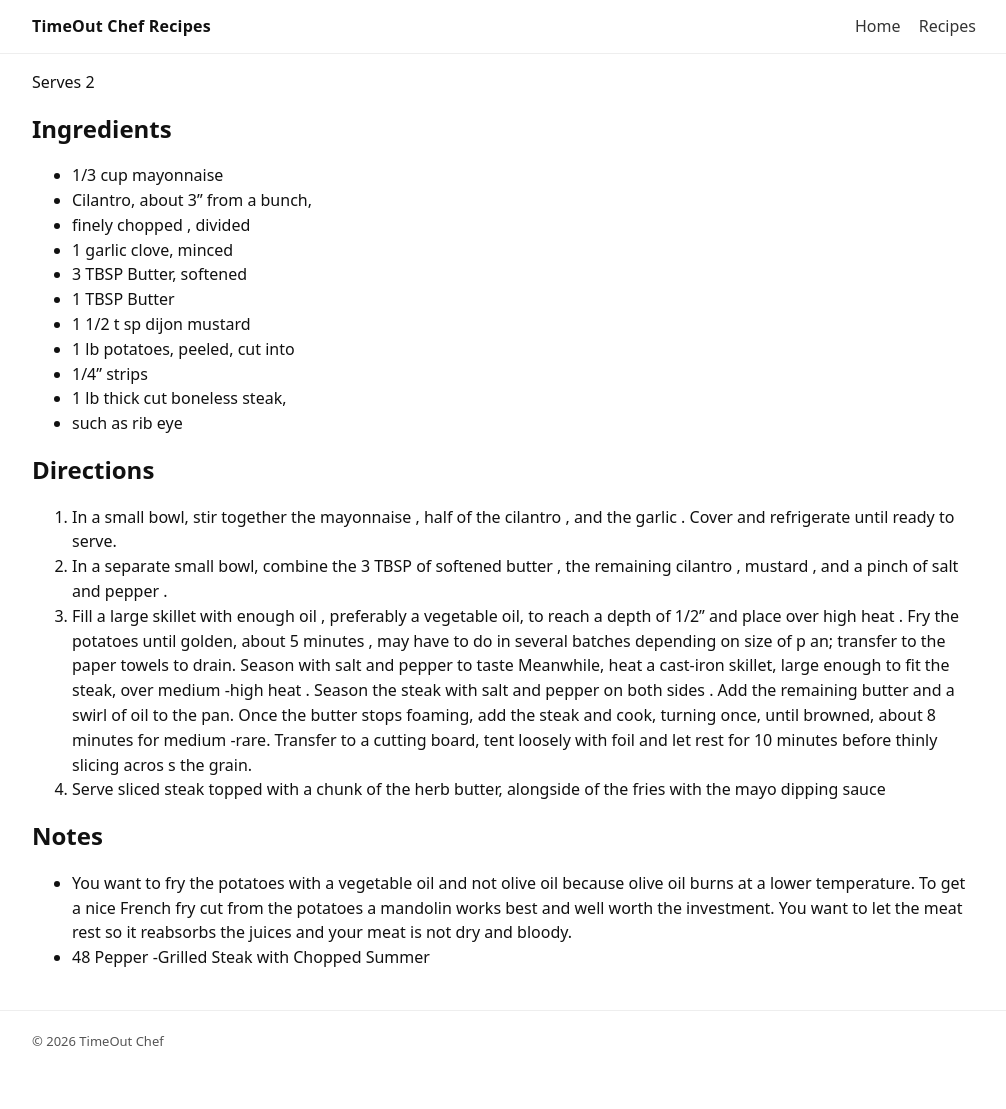
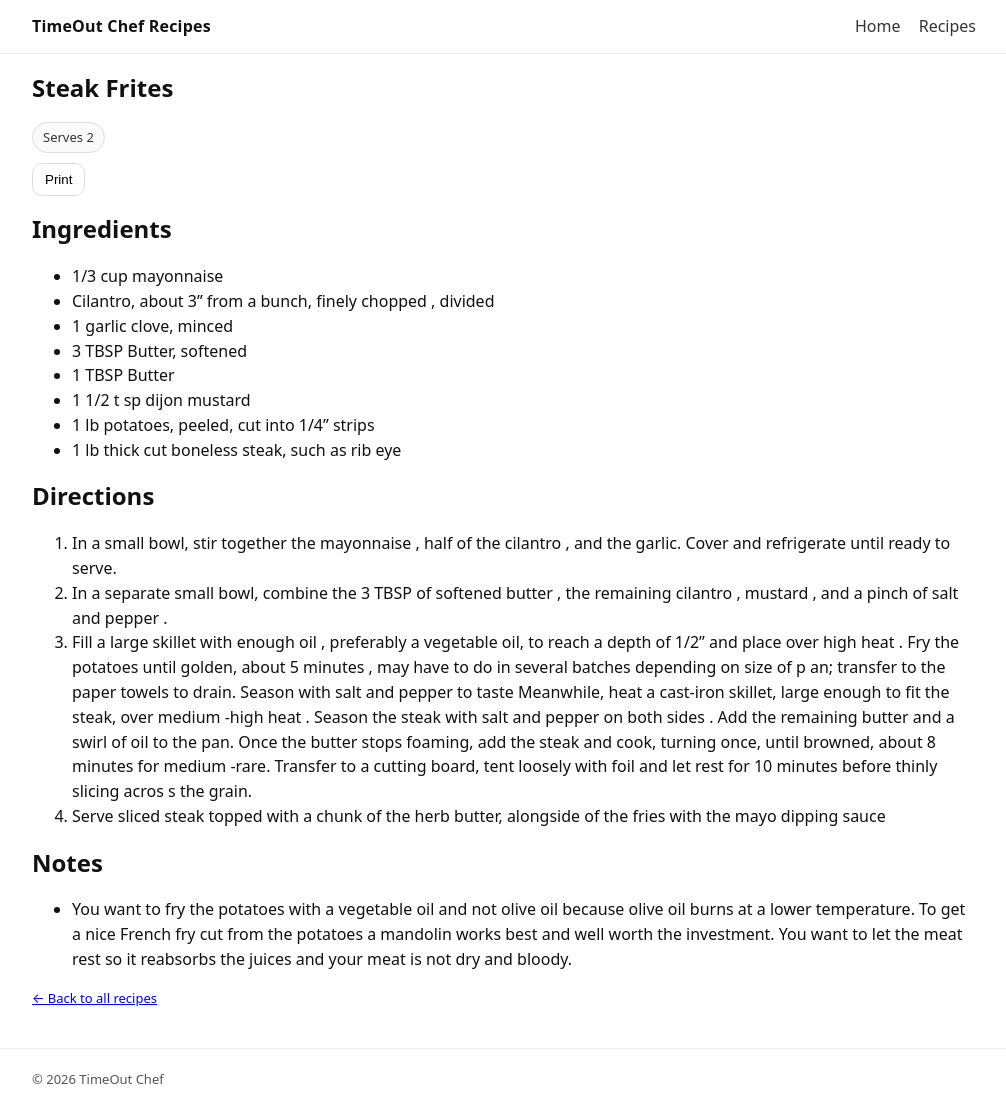
Before and after one commit to scottschrum79-design/timeoutchef.com, a Jekyll site: the page built from _recipes/steak-frites.md, in a window 1280 px wide and 1109 px high. Shown: the whole window, without its empty margins (136-1142 px from the left). Built offline with Jekyll 4.4.1, drawn with Linux system fonts in a browser that asks for light colours; some of the changed lines change nothing that is shown.

Commit message:
Update steak-frites.md

```diff
--- a/_recipes/steak-frites.md
+++ b/_recipes/steak-frites.md
@@ -1,27 +1,27 @@
 ---
-layout: default
+layout: recipe
+categories:
+- steak
+- beef
+- entree
+serves: 2
 title: "Steak Frites"
 ---
-
-<p class="pill">Serves 2</p>
 
 ## Ingredients
 
 - 1/3 cup mayonnaise
-- Cilantro, about 3” from a bunch,
-- finely chopped , divided
+- Cilantro, about 3” from a bunch, finely chopped , divided
 - 1 garlic clove, minced
 - 3 TBSP Butter, softened
 - 1 TBSP Butter
 - 1 1/2 t sp dijon mustard
-- 1 lb potatoes, peeled, cut into
-- 1/4" strips
-- 1 lb thick cut boneless steak,
-- such as rib eye
+- 1 lb potatoes, peeled, cut into 1/4" strips
+- 1 lb thick cut boneless steak, such as rib eye
 
 ## Directions
 
-1. In a small bowl, stir together the mayonnaise , half of the cilantro , and the garlic . Cover and refrigerate until ready to serve.
+1. In a small bowl, stir together the mayonnaise , half of the cilantro , and the garlic. Cover and refrigerate until ready to serve.
 2. In a separate small bowl, combine the 3 TBSP of softened butter , the remaining cilantro , mustard , and a pinch of salt and pepper .
 3. Fill a large skillet with enough oil , preferably a vegetable oil, to reach a depth of 1/2" and place over high heat . Fry the potatoes until golden, about 5 minutes , may have to do in several batches depending on size of p an; transfer to the paper towels to drain. Season with salt and pepper to taste Meanwhile, heat a cast-iron skillet, large enough to fit the steak, over medium -high heat . Season the steak with salt and pepper on both sides . Add the remaining butter and a swirl of oil to the pan. Once the butter stops foaming, add the steak and cook, turning once, until browned, about 8 minutes for medium -rare. Transfer to a cutting board, tent loosely with foil and let rest for 10 minutes before thinly slicing acros s the grain.
 4. Serve sliced steak topped with a chunk of the herb butter, alongside of the fries with the mayo dipping sauce
@@ -29,4 +29,3 @@ title: "Steak Frites"
 ## Notes
 
 - You want to fry the potatoes with a vegetable oil and not olive oil because olive oil burns at a lower temperature. To get a nice French fry cut from the potatoes a mandolin works best and well worth the investment. You want to let the meat rest so it reabsorbs the juices and your meat is not dry and bloody.
-- 48 Pepper -Grilled Steak with Chopped Summer
```
